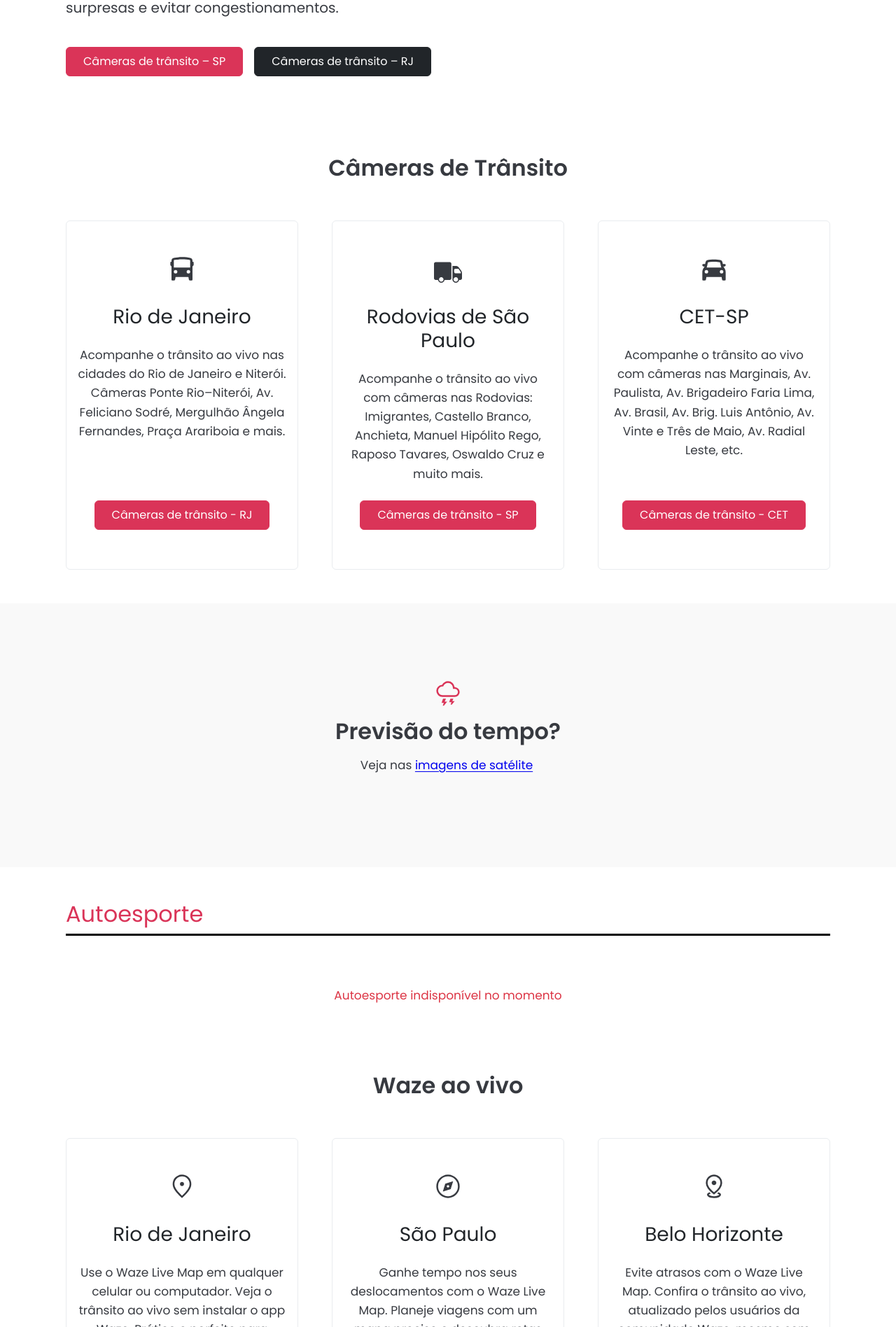
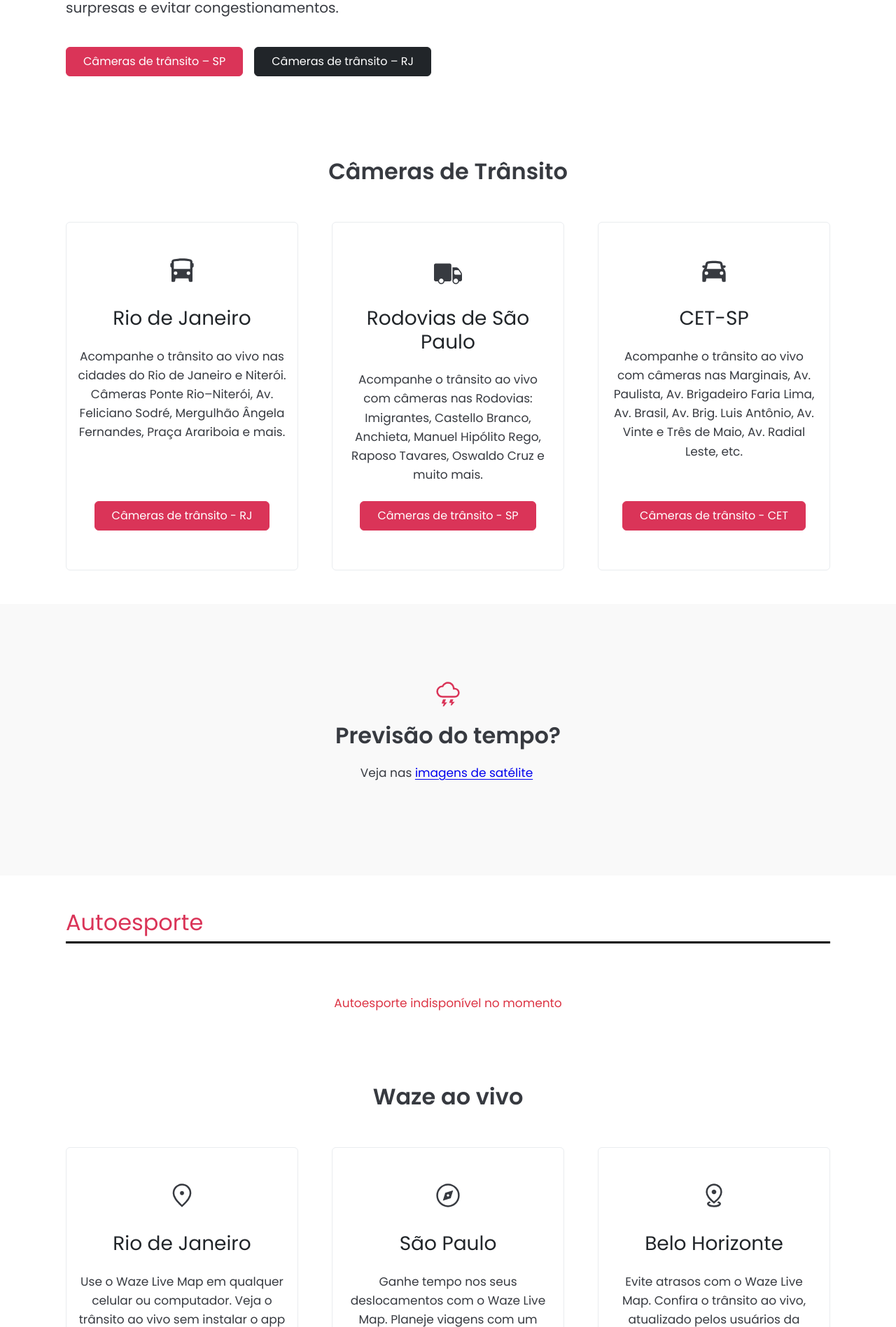
Before and after one commit to Sergio-Damm/transitoaovivo, a Jekyll site: the page built from index.html, in a window 1280 px wide. Shown: the part 336-2232 px from the top of the page at 70% size. Built offline with Jekyll 4.4.1, drawn with Linux system fonts in a browser that asks for light colours; comment, search, counter and statistics services are not loaded.

Commit message:
<h2 class="content-h2-title

```diff
--- a/_layouts/default.html
+++ b/_layouts/default.html
@@ -229,7 +229,7 @@
     <div class="container pt-5">
         <div class="row align-items-center">
 			<div class="col-12 col-md-10 mx-auto">
-                <h2 class="fs-2 fw-semibold text-center">Mais acessadas</h2>
+                <h2 class="content-h2-title text-center">Mais acessadas</h2>
             </div>
         </div>
     </div>
--- a/index.html
+++ b/index.html
@@ -60,7 +60,7 @@
     <div class="container">
   		<div class="row">
         	<div class="col-12 col-md-10 mx-auto">
-  				<h2 class="fs-2 fw-semibold text-center">Câmeras de Trânsito</h2>
+  				<h2 class="content-h2-title text-center">Câmeras de Trânsito</h2>
 			</div>
   		</div>
 	</div>
@@ -137,7 +137,7 @@
 				<svg aria-hidden="true" focusable="false" height="40px" width="40px" viewBox="0 -960 960 960" xmlns="http://www.w3.org/2000/svg">
 					<path fill="#da3458" d="m300-40 36-100h-76l50-140h100l-43 100h83L340-40h-40Zm270-40 28-80h-78l43-120h100l-35 80h82L610-80h-40ZM290-340q-86.86 0-148.43-61.52Q80-463.04 80-549.83 80-629 136.5-691 193-753 277-759q32-56 84.5-88.5T480.42-880q90.58 0 152.08 57.5Q694-765 708-680q79 4 125.5 53.5T880-510.38Q880-440 830.42-390 780.83-340 710-340H290Zm0-60h420q46.2 0 78.1-32.5 31.9-32.5 31.9-78T788.1-588q-31.9-32-78.1-32h-60v-30q0-71-49.5-120.5T480.21-820q-51.48 0-93.84 27.5Q344-765 324-718l-8 18h-28q-62 2-105 45.39-43 43.4-43 104.47Q140-488 183.93-444T290-400Zm190-210Z"/>
 				</svg>
-				<h2 class="fs-2 fw-semibold my-3">Previsão do tempo?</h2>
+				<h2 class="content-h2-title my-3">Previsão do tempo?</h2>
 					<p class="me-1 mb-4">Veja nas <a aria-label="Acessar imagens de satélite" class="link-externo" href="{{ site.baseurl }}/previsao-do-tempo/">imagens de satélite</a></p>
 			</div>
 		</div>
@@ -190,7 +190,7 @@
     <div class="container">
   		<div class="row">
         	<div class="col-12 col-md-10 mx-auto">
-  				<h2 class="fs-2 fw-semibold text-center">Waze ao vivo</h2>
+  				<h2 class="content-h2-title text-center">Waze ao vivo</h2>
 			</div>
   		</div>
 	</div>
@@ -266,7 +266,7 @@
 				<svg aria-hidden="true" focusable="false" height="40px" width="40px" viewBox="0 -960 960 960" xmlns="http://www.w3.org/2000/svg">
 					<path fill="#da3458" d="M270-80q-45 0-77.5-29.64Q160-139.27 160-183v-564q0-36.57 22.12-65.43Q204.24-841.3 240-849l380-79v620l-360 77q-17.14 3.69-28.57 17.54Q220-199.62 220-183q0 19 15 31t35 12h470v-660h60v720H270Zm70-228 220-47v-499l-220 45v501Zm-60 12.81V-796l-20 4q-17 4-28.5 15.83Q220-764.35 220-747v471q9.06-5.2 19.03-9.1Q249-289 260-291l20-4.19ZM220-787v511-511Z"/>
 				</svg>
-  				<h2 class="fs-2 fw-semibold my-3">Código de Trânsito Brasileiro</h2>
+  				<h2 class="content-h2-title my-3">Código de Trânsito Brasileiro</h2>
 				<p class="me-1 mb-4">Veja as Novas Regras do CTB no site do
 					<a class="link-externo" href="https://www.gov.br/transportes/pt-br/pt-br/assuntos/transito/conteudo-Senatran/novas-regras-do-ctb" target="_blank" rel="noopener" aria-label="Abrir site do Ministério dos Transportes em nova aba">Ministério dos Transportes</a>
 						<svg aria-hidden="true" focusable="false"height="20px" width="20px" viewBox="0 -960 960 960" xmlns="http://www.w3.org/2000/svg">
```
